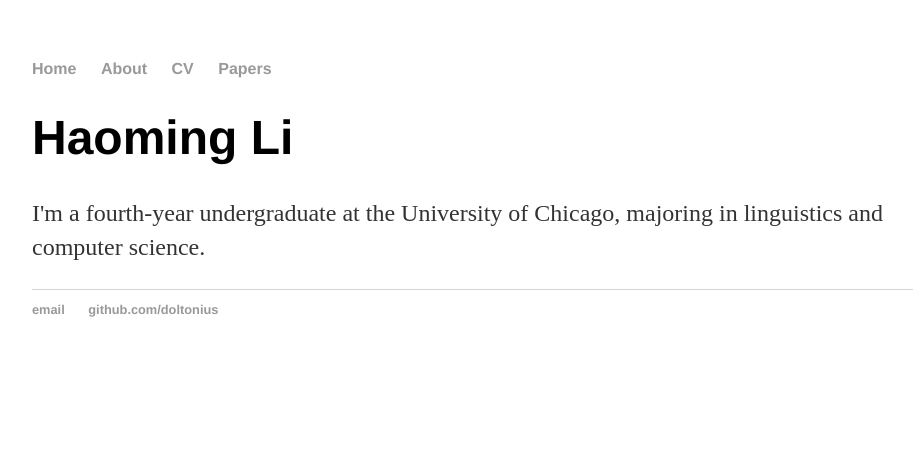
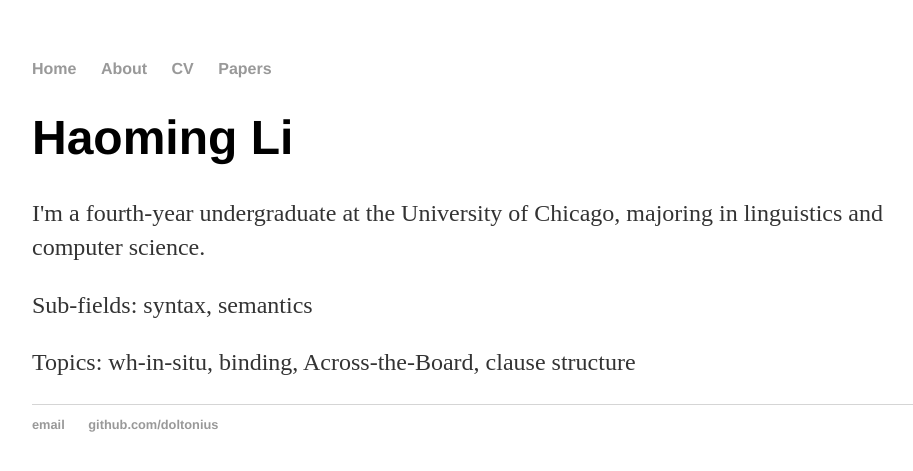
Before and after one commit to haoming-li-ling/haoming-li-ling.github.io, a Jekyll site: the page built from index.html, in a window 1280 px wide. Shown: the top 471 px of the page, without its empty margins (160-1073 px from the left). Built offline with Jekyll 4.4.1, drawn with Linux system fonts in a browser that asks for light colours.

Commit message:
New lines

```diff
--- a/index.html
+++ b/index.html
@@ -6,4 +6,6 @@
 	<h1>Haoming Li</h1>
 	<p>I'm a fourth-year undergraduate at the University of Chicago, majoring in linguistics and computer science.
   </p>
+  <p>Sub-fields: syntax, semantics</p>
+  <p>Topics: wh-in-situ, binding, Across-the-Board, clause structure</p>
 </div><!-- /.blurb -->
```
